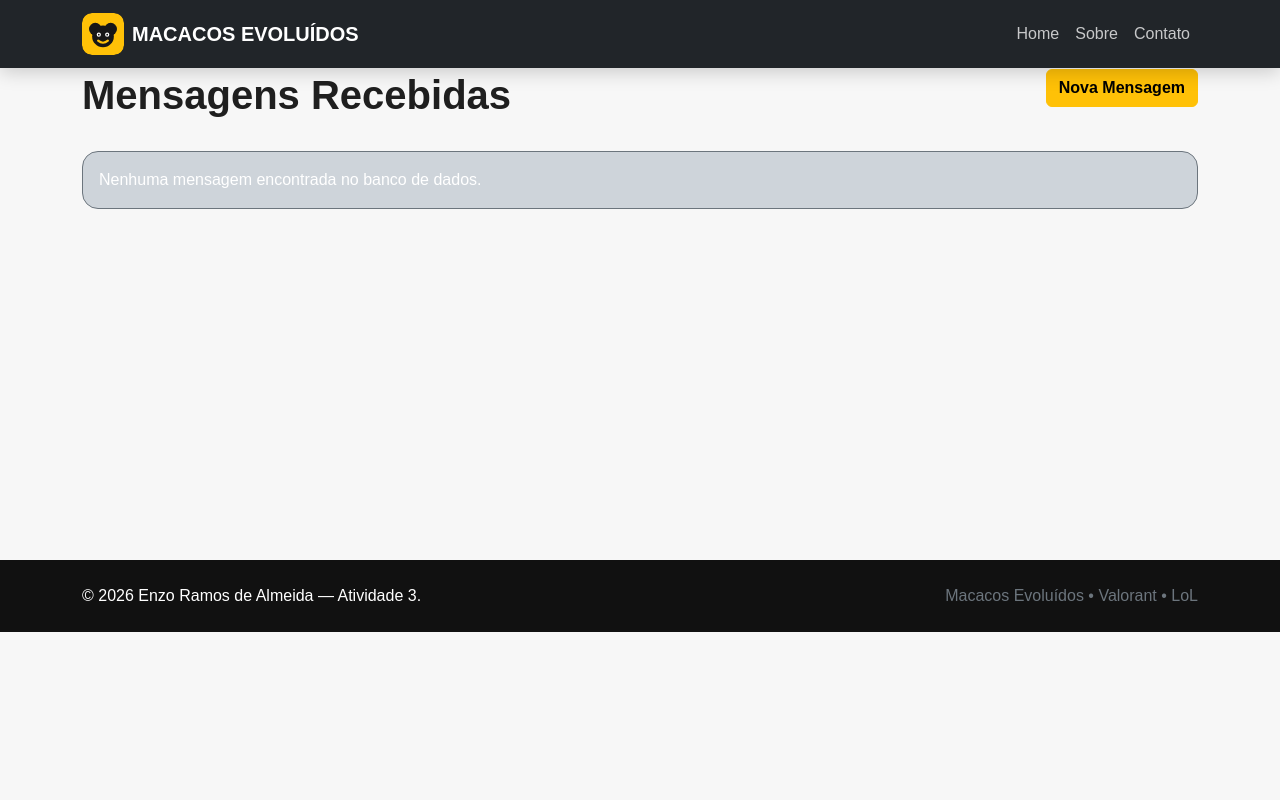
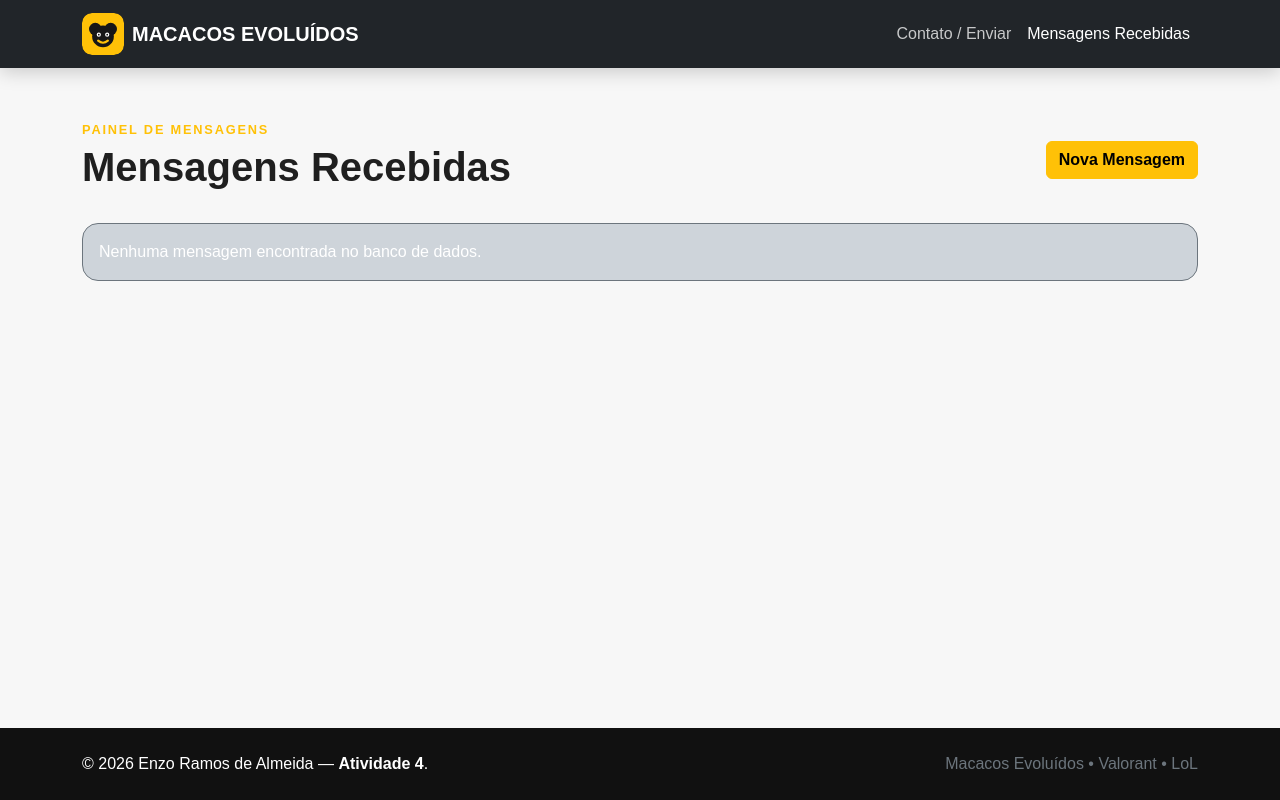
Before and after one commit to ExKN1/Atvweb2, a Flask app: page /listar in a window 1280 px wide. Run offline with Flask 3, Linux system fonts and the light colour scheme; data that the repository does not hold is empty.

Commit message:
Update base.html for navbar and footer adjustments

```diff
--- a/templates/base.html
+++ b/templates/base.html
@@ -8,11 +8,11 @@
     <link href="https://cdn.jsdelivr.net/npm/bootstrap@5.3.3/dist/css/bootstrap.min.css" rel="stylesheet">
     <link rel="stylesheet" href="{{ url_for('static', filename='css/style.css') }}">
 </head>
-<body>
+<body class="d-flex flex-column min-vh-100">
     <header>
         <nav class="navbar navbar-expand-lg navbar-dark navbar-me bg-dark fixed-top">
             <div class="container">
-                <a class="navbar-brand fw-bold d-flex align-items-center gap-2" href="{{ url_for('home') }}">
+                <a class="navbar-brand fw-bold d-flex align-items-center gap-2" href="{{ url_for('cadastro') }}">
                     <img src="{{ url_for('static', filename='images/logo.svg') }}" alt="Logo Macacos Evoluídos" width="42" height="42">
                     MACACOS EVOLUÍDOS
                 </a>
@@ -21,20 +21,25 @@
                 </button>
                 <div class="collapse navbar-collapse" id="menuPrincipal">
                     <ul class="navbar-nav ms-auto align-items-lg-center">
-                        <li class="nav-item"><a class="nav-link {% if request.endpoint == 'home' %}active{% endif %}" href="{{ url_for('home') }}">Home</a></li>
-                        <li class="nav-item"><a class="nav-link {% if request.endpoint == 'sobre' %}active{% endif %}" href="{{ url_for('sobre') }}">Sobre</a></li>
-                        <li class="nav-item"><a class="nav-link {% if request.endpoint == 'contato' %}active{% endif %}" href="{{ url_for('contato') }}">Contato</a></li>
+                        <li class="nav-item">
+                            <a class="nav-link {% if request.endpoint == 'cadastro' %}active{% endif %}" href="{{ url_for('cadastro') }}">Contato / Enviar</a>
+                        </li>
+                        <li class="nav-item">
+                            <a class="nav-link {% if request.endpoint == 'listar' %}active{% endif %}" href="{{ url_for('listar') }}">Mensagens Recebidas</a>
+                        </li>
                     </ul>
                 </div>
             </div>
         </nav>
     </header>
 
-    {% block content %}{% endblock %}
+    <div class="flex-grow-1 pt-5 mt-4">
+        {% block content %}{% endblock %}
+    </div>
 
-    <footer class="footer-dark py-4">
+    <footer class="footer-dark py-4 mt-auto">
         <div class="container d-flex flex-column flex-md-row justify-content-between align-items-center gap-2">
-            <p class="mb-0">© 2026 Enzo Ramos de Almeida — Atividade 3.</p>
+            <p class="mb-0">© 2026 Enzo Ramos de Almeida — <strong>Atividade 4</strong>.</p>
             <p class="mb-0 text-secondary">Macacos Evoluídos • Valorant • LoL</p>
         </div>
     </footer>
```
